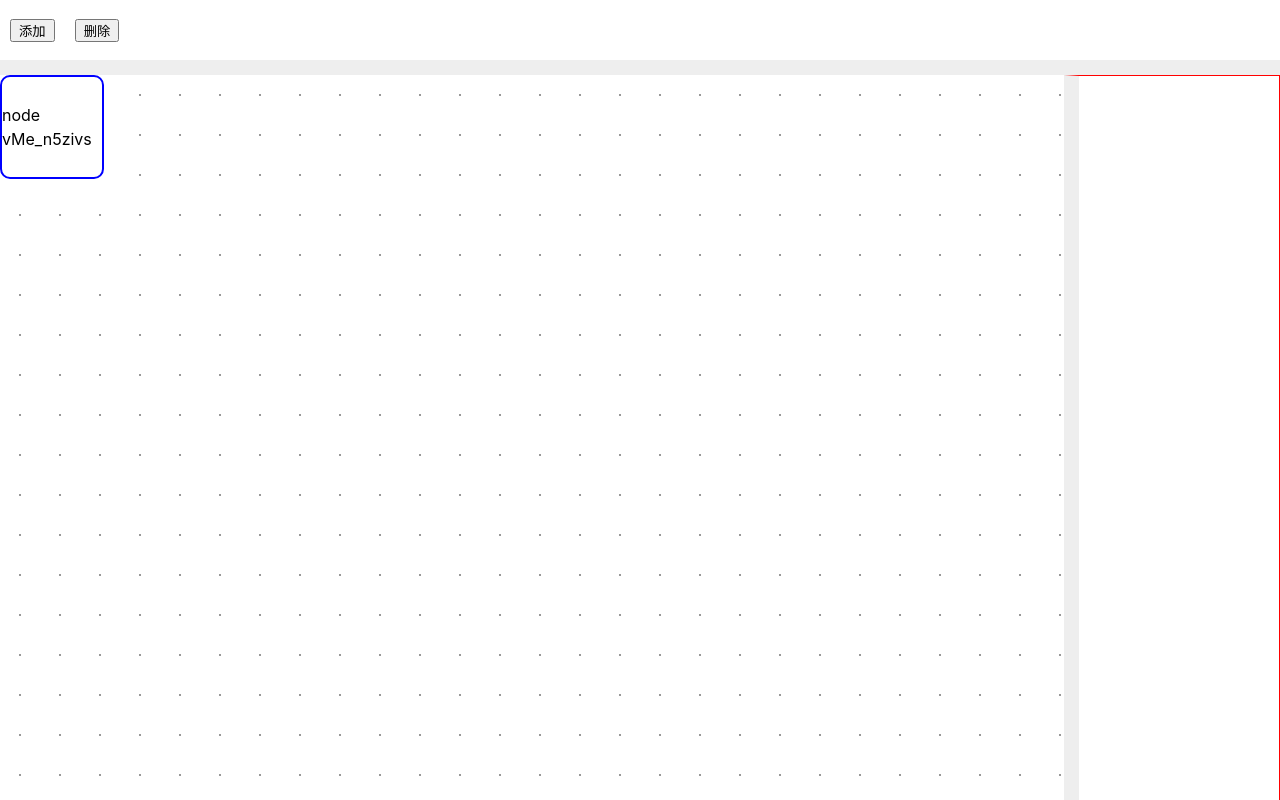
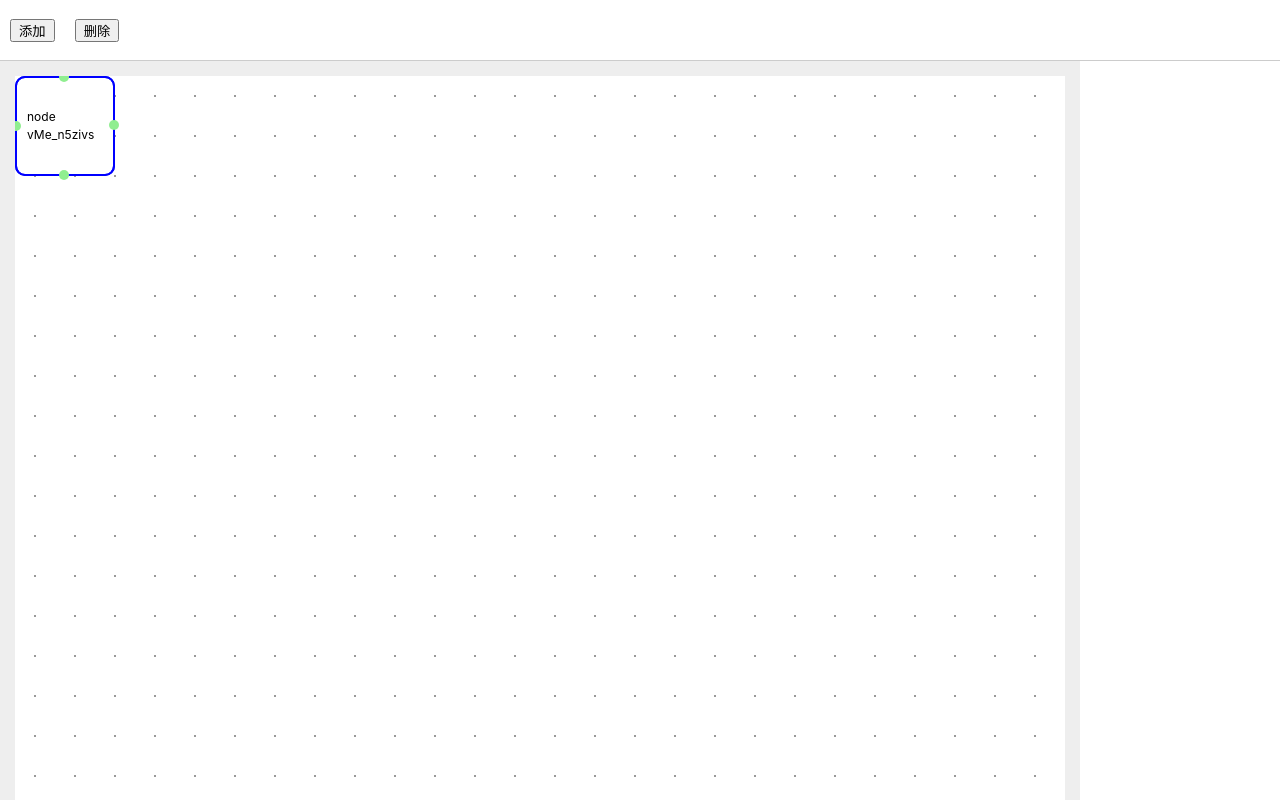
Before and after one commit to xenonflash/visual-graph-editor, a Vue app: page / in a window 1280 px wide. Both pictures are taken after a click on the button "添加". Built offline with nearby package versions, Linux system fonts and the light colour scheme.

Commit message:
添加handle dot

```diff
--- a/src/App.vue
+++ b/src/App.vue
@@ -39,7 +39,6 @@ function handleRemoveNode() {
   display flex
   align-items center
   height: 60px
-  border-bottom: 15px solid #eee
   button {
     margin: 0 10px
     padding: 0 7px
--- a/src/components/board.vue
+++ b/src/components/board.vue
@@ -35,6 +35,7 @@ onMounted(function () {
     height 100%
     position relative
     overflow hidden
+    border: 15px solid #eee
 }
 .board{
     position absolute
--- a/src/components/node.vue
+++ b/src/components/node.vue
@@ -1,14 +1,18 @@
 <script setup lang="ts">
-import { onMounted, ref} from 'vue';
+import { computed, onMounted, ref, toRefs} from 'vue';
 import { dragable } from '../utils/move'
 import {  useStore } from '../store'
 import { storeToRefs } from 'pinia';
 const store = useStore()
 const { activeNodeId} = storeToRefs(store)
 
+
 const nodeEl = ref()
 
-defineProps<{ msg: string, id: string }>()
+const props = defineProps<{ msg: string, id: string }>()
+const { id } = toRefs(props)
+
+const isActive = computed(() => activeNodeId.value === id.value)
 
 onMounted(() => {
     dragable(nodeEl.value!)
@@ -24,10 +28,16 @@ function setActive(id: string) {
     <div
         class="node-container"
         ref="nodeEl"
-        :class="{'is-active': activeNodeId === id}"
+        :class="{'is-active': isActive}"
         @mousedown="setActive(id)"
     >
         {{ msg }}
+        <div class="handles" v-if="isActive">
+            <div class="dot left"></div>
+            <div class="dot right"></div>
+            <div class="dot top"></div>
+            <div class="dot bottom"></div>
+        </div>
     </div>
 </template>
 
@@ -35,15 +45,49 @@ function setActive(id: string) {
     .node-container{
         width 100px
         min-height 100px
-        border: 2px solid #ccc
         border-radius: 10px
         background #fff
         position: absolute
         display flex
         align-items: center
         justify-content: center
+        border: 2px solid #ccc
+        padding: 10px
+        font-size 12px
+        box-sizing border-box
     }
     .is-active{
         border-color blue
     }
+    .handles{
+        position: absolute
+        width: 100%
+        height: 100%
+        border: 2px solid blue
+        border-radius 10px
+        .dot{
+            position: absolute
+            width: 10px
+            height: 10px
+            cursor pointer
+            background lightgreen
+            border-radius: 50%
+        }
+        .top{
+            left: calc(50% - 6px)
+            top: -6px
+        }
+        .left{
+            left: -6px
+            top: calc(50% - 5px)
+        }
+        .right{
+            left: calc(100% - 4px)
+            top: calc(50% - 6px)
+        }
+        .bottom{
+            left: calc(50% - 6px)
+            top: calc(100% - 4px)
+        }
+    }
 </style>
--- a/src/components/props-panel.vue
+++ b/src/components/props-panel.vue
@@ -22,8 +22,6 @@ onMounted(function () {
 <style lang="stylus" scoped>
 .container{
     height 100%
-    border: 1px solid red
     width: 200px
-    border-left 15px solid #eee
 }
 </style>
--- a/src/store/index.ts
+++ b/src/store/index.ts
@@ -1,10 +1,11 @@
 import { nanoid } from "nanoid"
-import { defineStore } from "pinia"
+import { defineStore, Store } from "pinia"
 
 export const useStore = defineStore('store', {
     state: () => ({
         scale: 1,
         nodes: [],
+        lines: [],
         activeNodeId: ''
     }),
     getters: {
```
